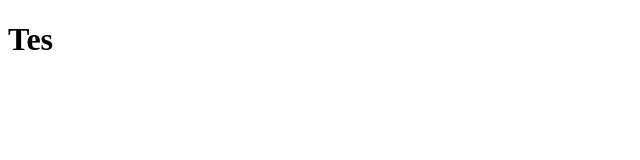
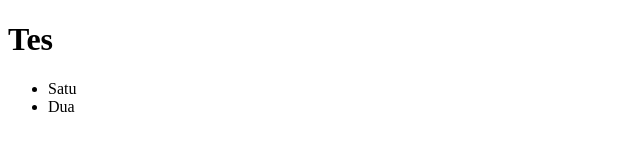
Before and after one commit to Andri143/repo-tes, a plain HTML site: page index.html in a window 1280 px wide. Shown: the full height of the page, 0-640 px from the left. Drawn offline with Linux system fonts and the light colour scheme.

Commit message:
Menambahkan list

```diff
--- a/index.html
+++ b/index.html
@@ -8,5 +8,10 @@
 
   <h1>Tes</h1>
 
+  <ul>
+    <li>Satu</li>
+    <li>Dua</lia>
+  </ul>
+
 </body>
 </html>
```
